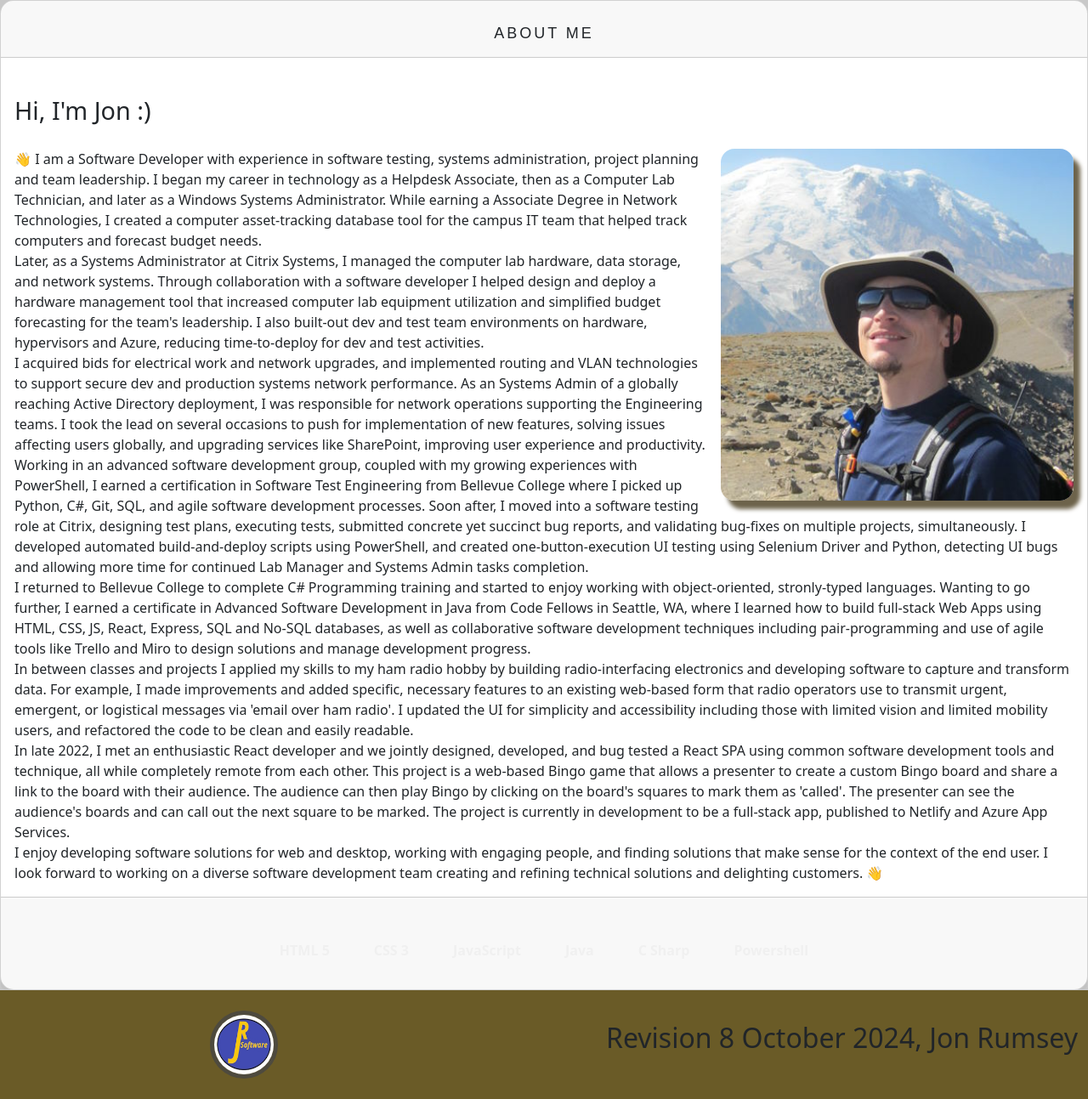
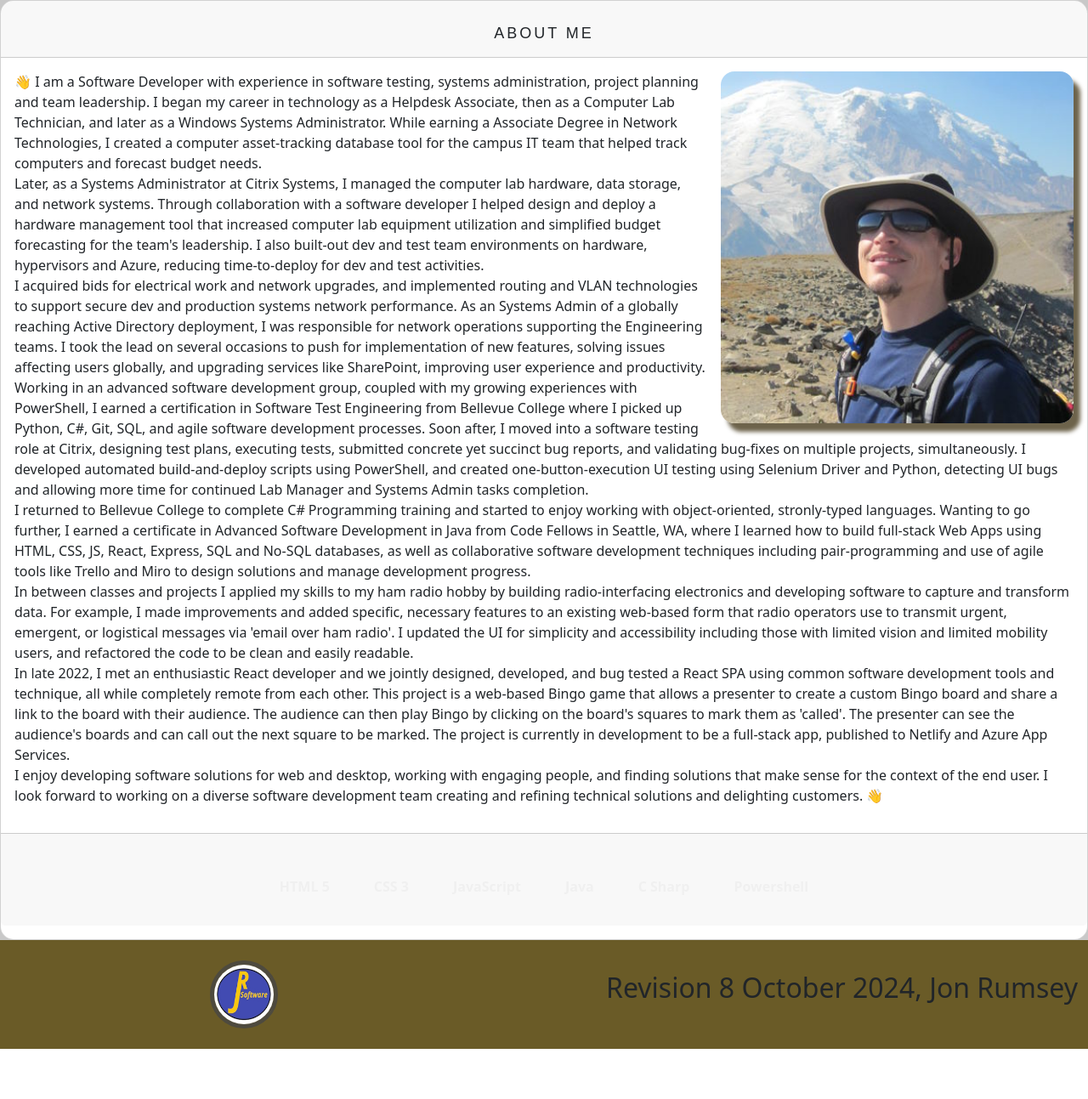
Before and after one commit to nojronatron/portfolio, a React (Vite) app: page /about in a window 1280 px wide. Shown: the whole page at 85% size. After the commit the page ends 1234 px from the top, so only its background shows below. Built offline with nearby package versions, Linux system fonts and the light colour scheme; some icons are missing.

Commit message:
Change Section to Article, fix item wrapping.

```diff
--- a/src/components/About.jsx
+++ b/src/components/About.jsx
@@ -4,7 +4,7 @@ import PropTypes from 'prop-types';
 export default function About({ resumeBasicInfo, portfolioData }) {
   if (resumeBasicInfo !== undefined) {
     var sectionName = resumeBasicInfo.section_name.about;
-    var hello = resumeBasicInfo.description_header;
+
     var about = resumeBasicInfo.description.map((element, idx) => {
       return <div key={idx}>{element}</div>;
     });
@@ -16,30 +16,25 @@ export default function About({ resumeBasicInfo, portfolioData }) {
     }
 
     return (
-      <section id='about'>
+      <article id='about'>
         <div className='card rounded-4'>
           <div className='card-header rounded-top-4'>
             <h1>{sectionName}</h1>
           </div>
           <div className='card-body text-justify '>
-            <br />
-            <span className='wave'>{hello} :) </span>
-            <br />
-            <br />
             <img
               width='300px'
               src={profilepic}
               alt='Jon hiking near Mt.Rainier in Washington State, USA.'
               className='col-md-4 float-md-end mb-3 ms-md-3 rounded-4 profile-pic'
             />
-
             {about}
           </div>
-          <div className='card-footer d-flex justify-content-center'>
+          <div className='card-footer d-flex my-3 justify-content-center flex-wrap'>
             {codingIcons}
           </div>
         </div>
-      </section>
+      </article>
     );
   }
 }
```
